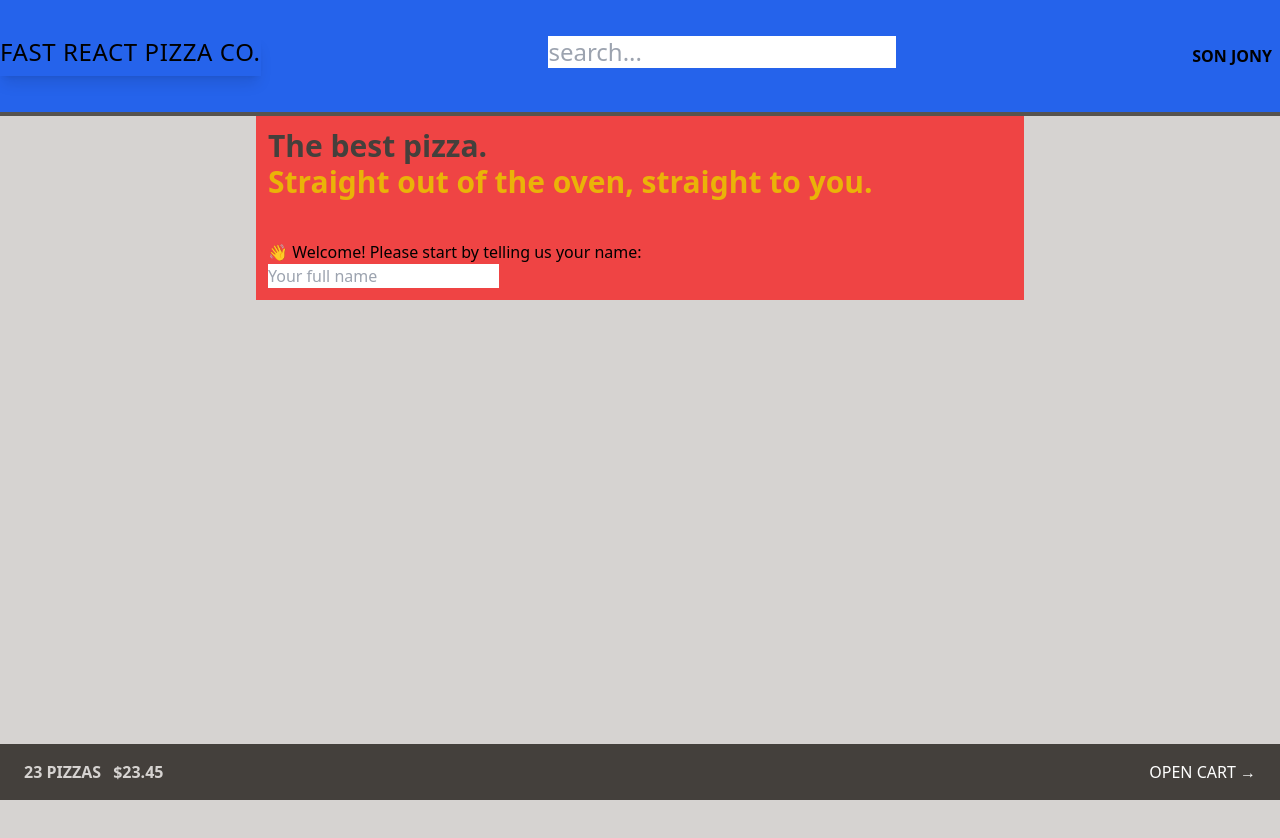
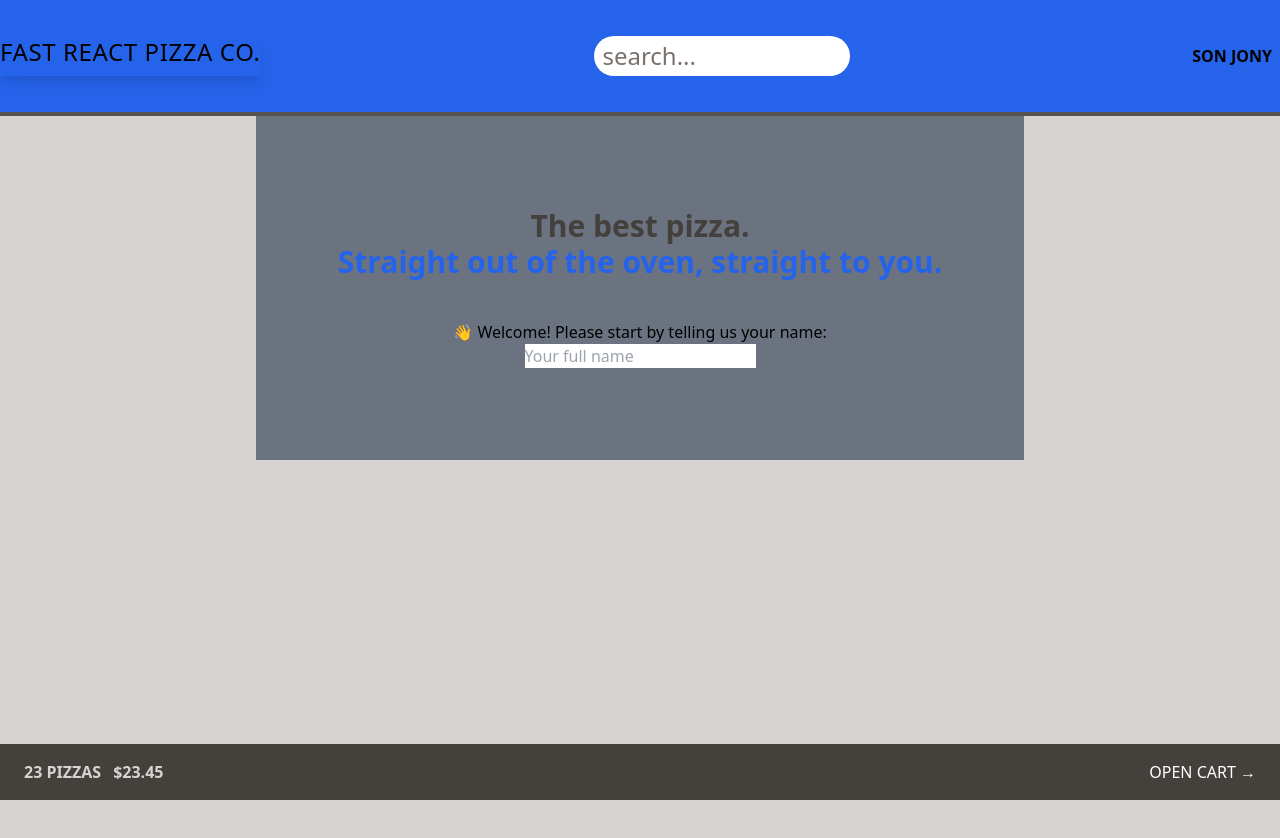
Before and after one commit to ThanhsonWeb/Pizza-project, a React (Vite) app: page / in a window 1280 px wide. Shown: the top 838 px of the page. Built offline with nearby package versions, Linux system fonts and the light colour scheme.

Commit message:
part 3 style button

```diff
--- a/src/features/cart/Cart.jsx
+++ b/src/features/cart/Cart.jsx
@@ -29,9 +29,9 @@ function Cart() {
 	console.log(cart);
 	return (
 		<div>
-			<Link to="/menu">&larr; Back to menu</Link>
+			<Link to="/menu" className="text-sm text-stone-300 hover:underline hover:text-blue-600 " >&larr; Back to menu</Link>
 
-			<h2>Your cart, %NAME%</h2>
+			<h2  >Your cart, %NAME%</h2>
 
 			<div>
 				<Link to="/order/new">Order pizzas</Link>
--- a/src/features/order/CreateOrder.jsx
+++ b/src/features/order/CreateOrder.jsx
@@ -64,6 +64,7 @@ function CreateOrder() {
 
 				<div>
 					<input
+						className="h-6 w-6  accent-blue-400 focus:outline-none focus:ring-blue-400 "
 						type="checkbox"
 						name="priority"
 						id="priority"
@@ -75,8 +76,8 @@ function CreateOrder() {
 
 				<div>
 					{/* b3 :  */}
-					<input type="hidden" name="cart" value={JSON.stringify(cart)} />
-					<button>Order now</button>
+					<input  type="hidden" name="cart" value={JSON.stringify(cart)} />
+					<button  className="p-3 bg-blue-600 rounded-full font-semibold text-xl uppercase  tracking-wide   transition-colors duration-500 hover:bg-blue-300 " >Order now</button>
 				</div>
 			</Form>
 		</div>
--- a/src/features/order/SearchOrder.jsx
+++ b/src/features/order/SearchOrder.jsx
@@ -17,6 +17,7 @@ function SearchOrder() {
 				value={query}
 				onChange={(e) => setQuery(e.target.value)}
 				placeholder="search..."
+				className="rounded-full px-2 py-1 text-md placeholder:text-stone-500  w-28 sm:w-64 transition-all duration-300  "
 			/>
 		</form>
 	);
--- a/src/ui/AppLayout.jsx
+++ b/src/ui/AppLayout.jsx
@@ -12,7 +12,7 @@ function AppLayout() {
 		<div className="grid  grid-rows-[auto,1fr,auto]  h-screen ">
 			<Header />
 			<div  className="overflow-scroll" >
-				<main className="  bg-red-500  mx-auto  max-w-3xl p-3">
+				<main className="  bg-gray-500  mx-auto  max-w-3xl p-3">
 					{isLoading ? <Loader /> : <Outlet />}
 				</main>
 			</div>
--- a/src/ui/Home.jsx
+++ b/src/ui/Home.jsx
@@ -2,13 +2,12 @@ import CreateUser from "../features/user/CreateUser";
 
 function Home() {
   return (
-    <div className="
-    0 " >
+    <div className=" my-10 text-center sm:my-20 " >
       {/* 1rem =  16px */}
       <h1 className="text-xl  text-stone-700 font-semibold md:text-3xl">
         The best pizza.
         <br />
-       <span className="text-yellow-500"> Straight out of the oven, straight to you.</span>
+       <span className="text-blue-600"> Straight out of the oven, straight to you.</span>
       </h1>
       <CreateUser />
     </div>
```
